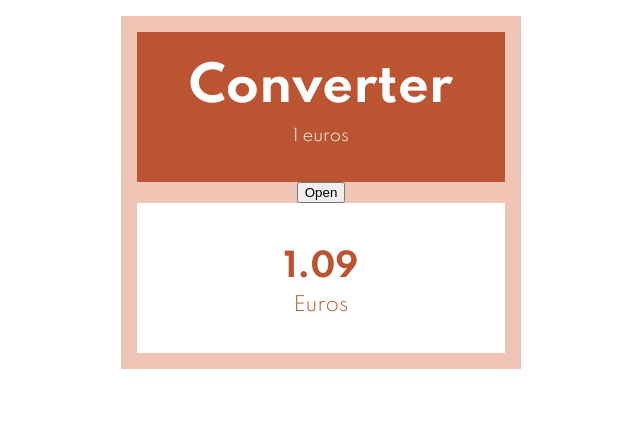
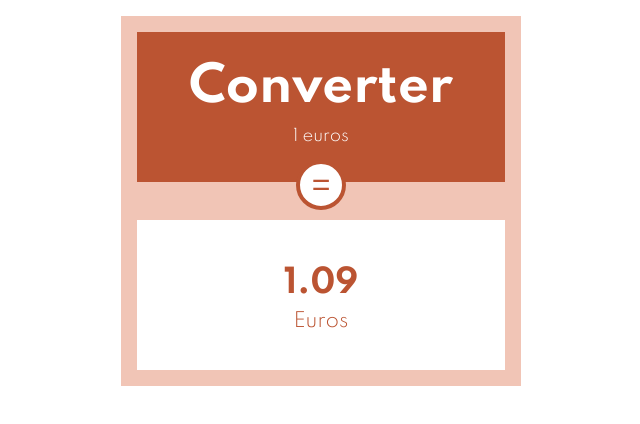
Before and after one commit to Dimitri-Basseguy/React-Money-Converter, a React app: page / in a window 1280 px wide. Shown: the whole page, without its empty margins (319-959 px from the left). Built offline with nearby package versions, Linux system fonts and the light colour scheme.

Commit message:
mise en place du cutomButton, qui adapte son affichage à l'état de l'app

```diff
--- a/src/components/App/index.js
+++ b/src/components/App/index.js
@@ -5,6 +5,7 @@ import React from 'react';
 import Header from 'src/components/Header';
 import Currencies from 'src/components/Currencies';
 import Results from 'src/components/Results';
+import CustomButton from 'src/components/CustomButton';
 import './app.scss';
 // Import Data
 import datas from 'src/data/currencies';
@@ -40,7 +41,7 @@ class App extends React.Component {
     open: false,
   };
 
-  // grâce au plugin babel "@babel/plugin-proposal-class-properties"
+  // grâce au plugin babel "@babel/plugin-proposal-class-properties" dans le fichier ".babelrc"
   // au lieu de définir une méthode, je définis une propriété
   handleClic = () => {
     // j'ai accès à this sans avoir besion de bind
@@ -63,7 +64,7 @@ class App extends React.Component {
     return (
       <div className="app">
         <Header />
-        <button type="button" onClick={this.handleClic}>Open</button>
+        <CustomButton open={open} />
         {open && <Currencies moneys={datas} />}
         <Results />
       </div>
--- /dev/null
+++ b/src/components/CustomButton/customButton.scss
@@ -0,0 +1,23 @@
+@import 'src/styles/vars';
+
+.custom-button {
+  width: 50px;
+  height: 50px;
+  border: 4px solid $principal;
+  border-radius: 50%;
+  background-color: $claire;
+  font-size: 2em;
+  color: $principal;
+  margin-top: -40px;
+  margin-bottom: 10px;
+  transition: transform $transition-slow;
+
+  &:hover {
+    background-color: $principal;
+    color: $claire;
+  }
+
+  &--open {
+    transform: rotate(90deg);
+  }
+}
--- /dev/null
+++ b/src/components/CustomButton/index.js
@@ -0,0 +1,28 @@
+import React from 'react';
+import PropTypes from 'prop-types';
+
+import './customButton.scss';
+
+const CustomButton = ({ open }) => {
+  const handleClick = () => {
+    // console.log('click');
+
+    // je voudrais mettre à jour open dans le state
+  };
+
+  // appliquer la classe custom-button--open seulement si state.open vaut true
+  let className = 'custom-button';
+  if (open) {
+    className += ' custom-button--open';
+  }
+
+  return (
+    <button className={className} type="button" onClick={handleClick}>=</button>
+  );
+};
+
+CustomButton.propTypes = {
+  open: PropTypes.bool.isRequired,
+};
+
+export default CustomButton;
--- a/src/styles/_vars.scss
+++ b/src/styles/_vars.scss
@@ -1,3 +1,11 @@
 $principal: #bb5432;
 $alternative: #f1c5b6;
 $claire: #fff;
+
+$font: 'Spartan', sans-serif;
+
+$transition-fast: 0.2s;
+$transition-slow: 1s;
+
+// unité: rem
+$gutter: 0.8;
```
